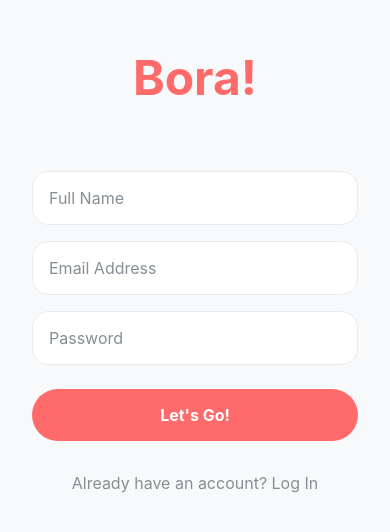
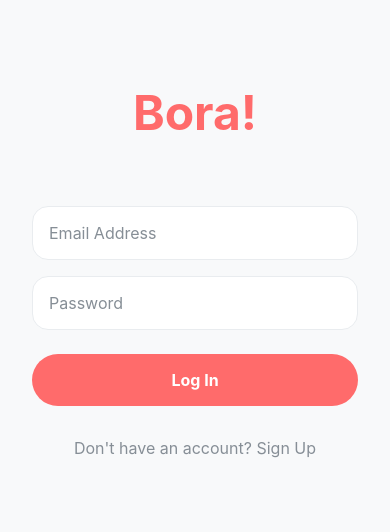
Before and after one commit to snow-pt/Bora, a React Native app: screen /Login in a window 390 px wide. Shown: the part 152-684 px from the top of the page. Built offline with nearby package versions, Linux system fonts and the light colour scheme; no server answers.

Commit message:
Update loginScreen.tsx

```diff
--- a/src/screens/loginScreen.tsx
+++ b/src/screens/loginScreen.tsx
@@ -1,5 +1,5 @@
 import React, { useState } from 'react';
-import { View, Text, TextInput, TouchableOpacity, StyleSheet, Alert } from 'react-native';
+import { View, Text, TextInput, TouchableOpacity, TouchableWithoutFeedback,Keyboard, StyleSheet, Alert } from 'react-native';
 import { SafeAreaView } from 'react-native-safe-area-context';
 import { colors, spacing, border, typography } from '../theme/theme';
 import { useContext } from 'react';
@@ -18,10 +18,11 @@ export default function LoginScreen({ navigation }: any) {
   const [password, setPassword] = useState('');
 
   // Toggle between registering a new account or logging into an existing one
-  const [isRegistering, setIsRegistering] = useState(true);
+  const [isRegistering, setIsRegistering] = useState(false);
 
   const handleAuthAction = async () => {
     // 1. Basic empty check
+    Keyboard.dismiss();
     if (!email || !password || (isRegistering && !fullName)) {
       Alert.alert('Error', 'Please fill in all fields.');
       return;
@@ -69,6 +70,7 @@ export default function LoginScreen({ navigation }: any) {
 
   return (
     <SafeAreaView style={[styles.container, { backgroundColor: isDark ? '#121212' : colors.background }]}>
+      <TouchableWithoutFeedback onPress={Keyboard.dismiss}>
       <View style={styles.content}>
         <Text style={styles.logo}>Bora!</Text>
 
@@ -121,6 +123,7 @@ export default function LoginScreen({ navigation }: any) {
           </Text>
         </TouchableOpacity>
       </View>
+      </TouchableWithoutFeedback>
     </SafeAreaView>
   );
 }
```
